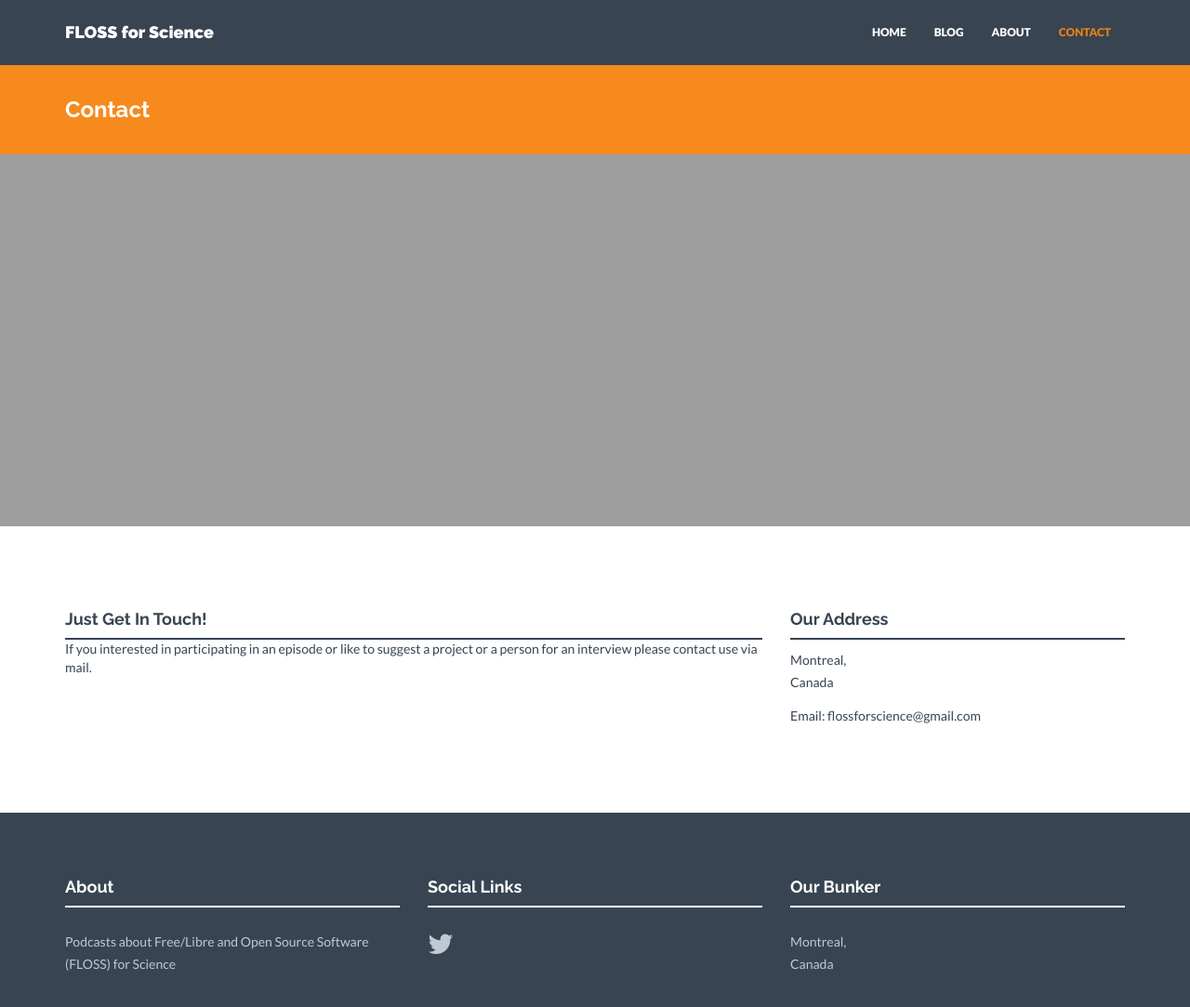
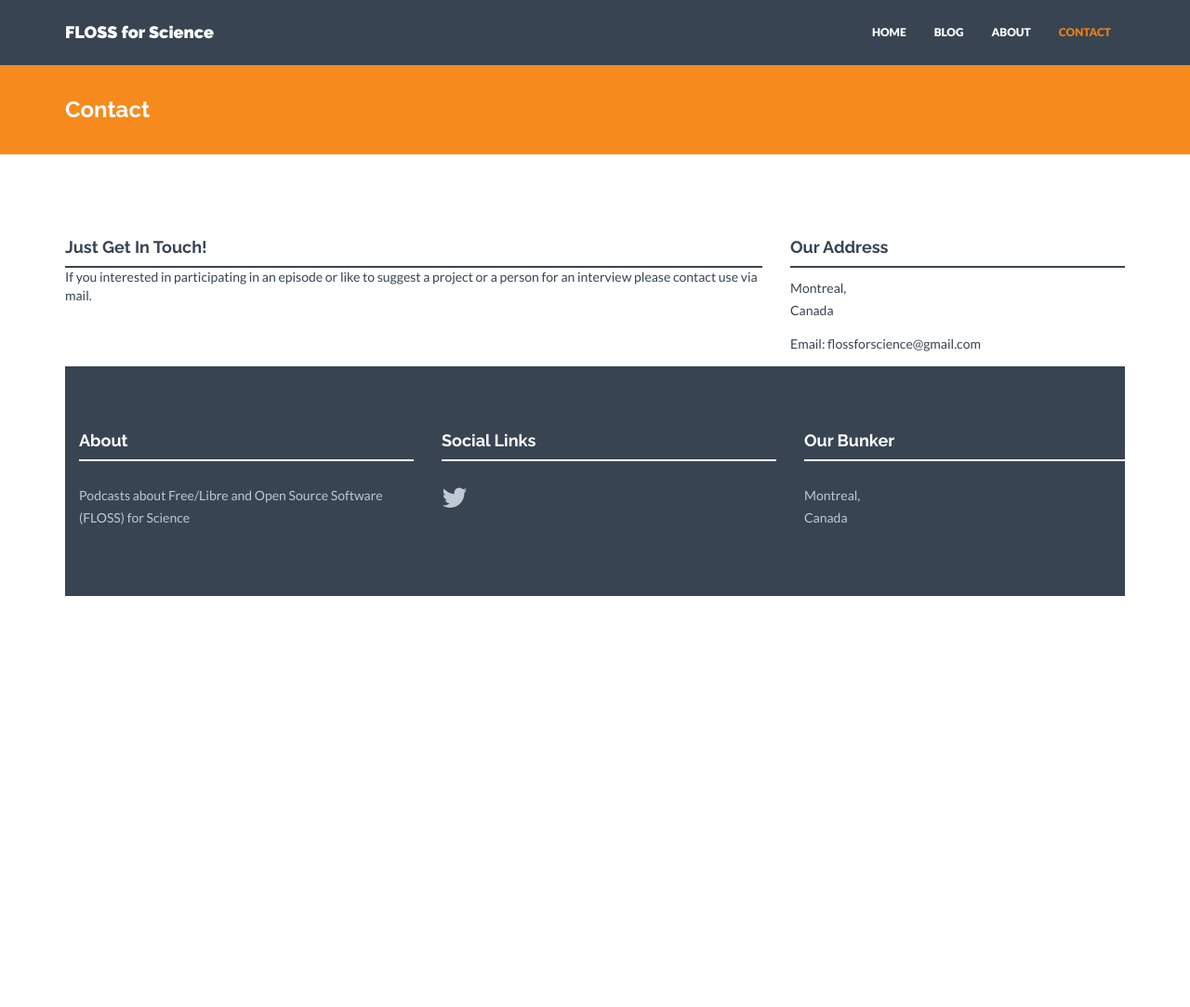
Before and after one commit to FLOSSforScience/FLOSSforScience.github.io, a Jekyll site: the page built from contact.html, in a window 1280 px wide and 1121 px high. Shown: the top 1083 px of the window at 93% size. Built offline with Jekyll 4.4.1, drawn with Linux system fonts in a browser that asks for light colours; nearby versions of some CDN libraries.

Commit message:
Fix layout in contact

```diff
--- a/contact.html
+++ b/contact.html
@@ -4,7 +4,6 @@ title: Contact
 permalink: /contact/
 ---
 
-<div id="contactwrap"></div>
 
 <div class="container mtb">
     <div class="row">
@@ -30,4 +29,3 @@ permalink: /contact/
                 </p>
         </div>
     </div>
-</div>
```
